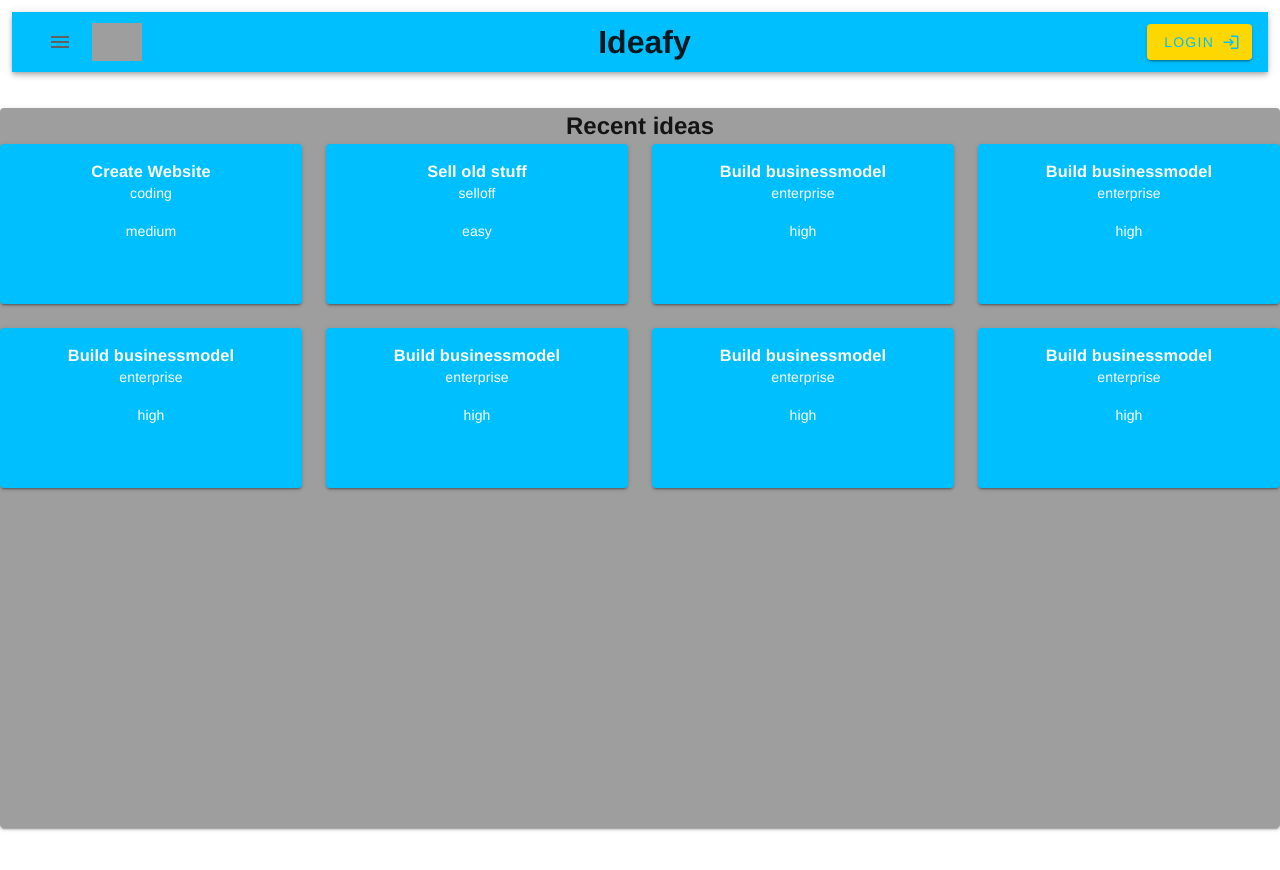
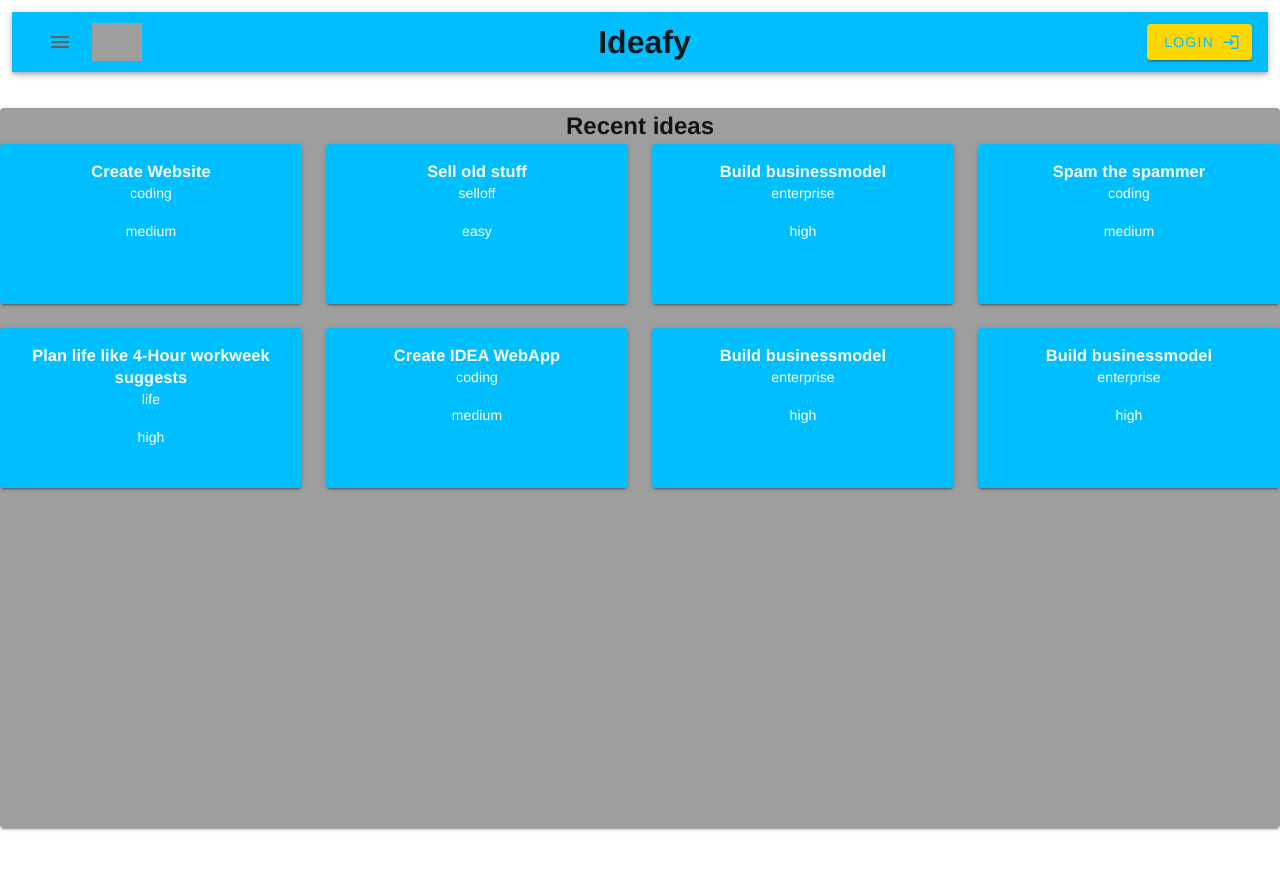
Before and after one commit to MrRobot420/ideas-prototype, a Vue app: page / in a window 1280 px wide. Shown: the top 870 px of the page. Built offline with nearby package versions, Linux system fonts and the light colour scheme; grey boxes are pictures that could not be loaded.

Commit message:
add some more ideas

```diff
--- a/src/views/Home.vue
+++ b/src/views/Home.vue
@@ -35,9 +35,9 @@ export default {
       { title: "Create Website", tag: "coding", effort: "medium", id: "ansiASh9823" },
       { title: "Sell old stuff", tag: "selloff", effort: "easy", id: "OAhd98ABaas" },
       { title: "Build businessmodel", tag: "enterprise", effort: "high", id: "PAd7asb38as" },
-      { title: "Build businessmodel", tag: "enterprise", effort: "high", id: "IAsbd7g2uas" },
-      { title: "Build businessmodel", tag: "enterprise", effort: "high", id: "ASDopa72bas" },
-      { title: "Build businessmodel", tag: "enterprise", effort: "high", id: "Pashsa2bais" },
+      { title: "Spam the spammer", tag: "coding", effort: "medium", id: "IAsbd7g2uas" },
+      { title: "Plan life like 4-Hour workweek suggests", tag: "life", effort: "high", id: "ASDopa72bas" },
+      { title: "Create IDEA WebApp", tag: "coding", effort: "medium", id: "Pashsa2bais" },
       { title: "Build businessmodel", tag: "enterprise", effort: "high", id: "ABd8g82sada" },
       { title: "Build businessmodel", tag: "enterprise", effort: "high", id: "ABs72basdbo" }
     ]
```
